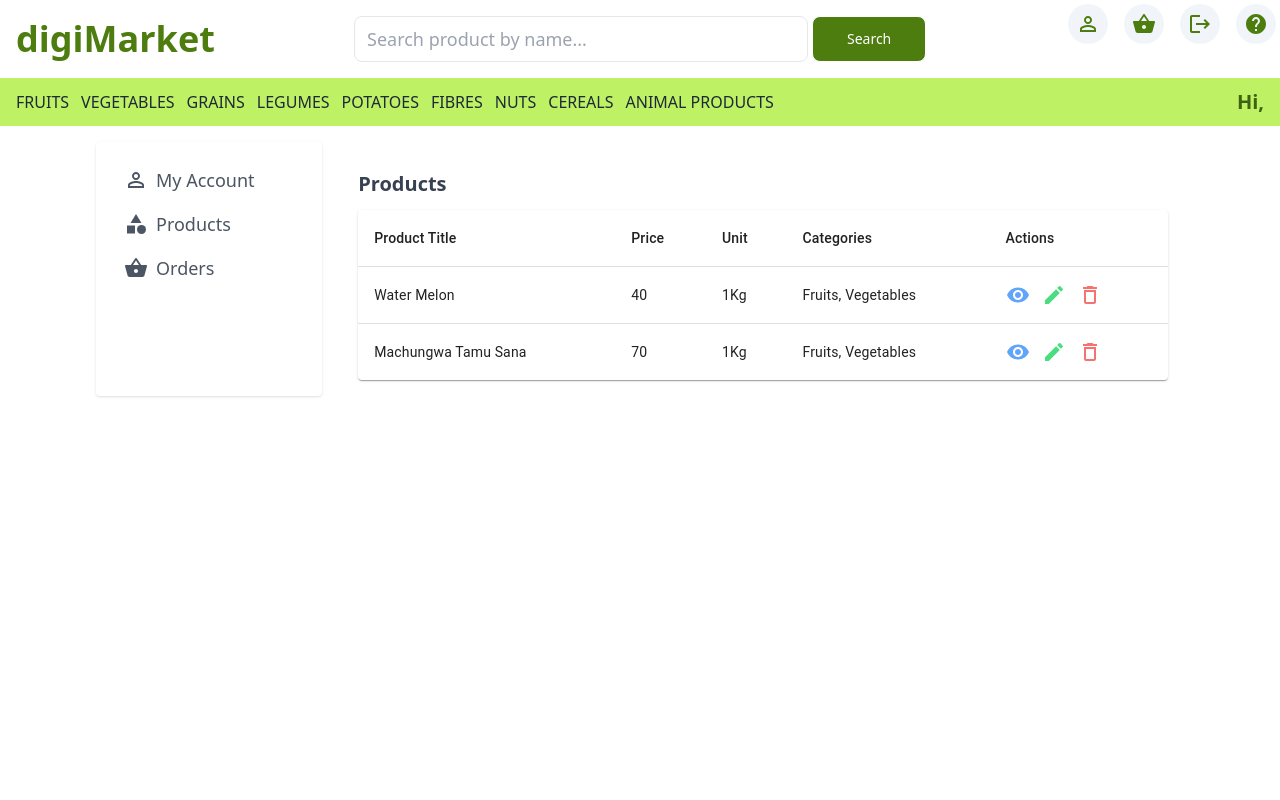
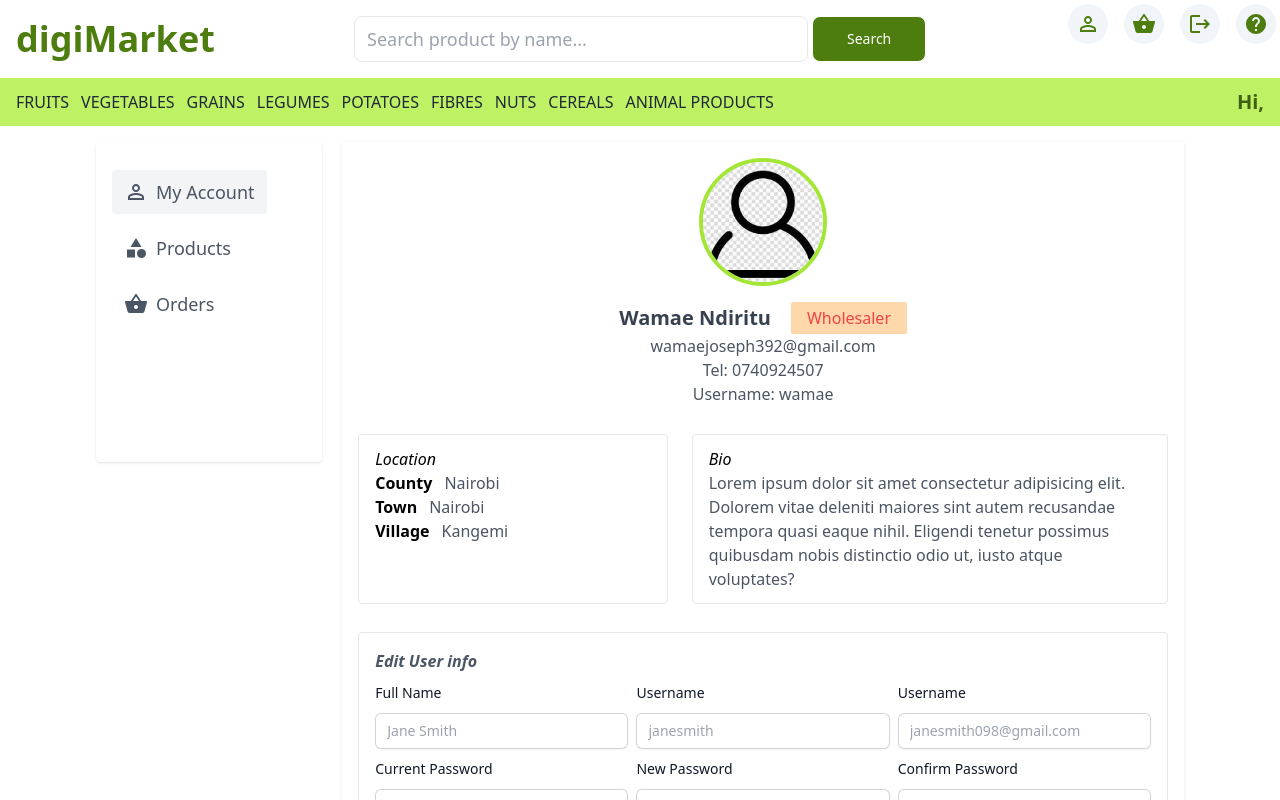
Before and after one commit to kahenyamercy/digiMarket, a React (Create React App) app in the folder client/: page /profile in a window 1280 px wide. Shown: the top 800 px of the page. Built offline with nearby package versions, Linux system fonts and the light colour scheme; sample sign-in values are in the browser's storage.

Commit message:
Handle toggling profile tabs

```diff
--- a/client/src/components/ProfileSection.jsx
+++ b/client/src/components/ProfileSection.jsx
@@ -1,30 +1,53 @@
-import React from "react";
+import React, {useState} from "react";
 import PersonOutlineIcon from "@mui/icons-material/PersonOutline";
 import ShoppingBasketIcon from "@mui/icons-material/ShoppingBasket";
 import CategoryIcon from "@mui/icons-material/Category";
 import ProductTable from "./ProductsTable";
 
 const ProfileSection = () => {
+  const [showAccount, setShowAccount] = useState(true);
+  const [showProductTab, setShowProductTab] = useState(false);
+
+  const handleTab = (tabname) => {
+    if (tabname === 'account'){
+      setShowAccount(true);
+      setShowProductTab(false);
+    } else if (tabname === 'products'){
+      setShowProductTab(true);
+      setShowAccount(false);
+    }
+  }
   return (
     <div className='px-4 md:px-24 mt-4 grid md:grid-cols-9 gap-5'>
       {/* Navigation bar for profile tabs */}
       <div className='md:col-span-2 bg-white shadow rounded p-4 max-h-80'>
-        <div className='flex gap-2 items-center text-gray-600 hover:bg-gray-100 hover:rounded px-3 py-2 cursor-pointer'>
+        <button
+          className={`flex gap-2 items-center text-gray-600 mt-3 ${
+            showAccount && "bg-gray-100 rounded"
+          } hover:bg-gray-100 hover:rounded px-3 py-2 cursor-pointer`}
+          onClick={() => handleTab("account")}
+        >
           <PersonOutlineIcon />
           <h3 className='text-lg my-auto'>My Account</h3>
-        </div>
-        <div className='flex gap-2 items-center text-gray-600 hover:bg-gray-100 hover:rounded px-3 py-2 cursor-pointer'>
+        </button>
+        <button
+          className={`flex gap-2 items-center text-gray-600 mt-3 ${
+            showProductTab && "bg-gray-100 rounded"
+          } hover:bg-gray-100 hover:rounded px-3 py-2 cursor-pointer`}
+          onClick={() => handleTab("products")}
+        >
           <CategoryIcon />
           <h3 className='text-lg my-auto'>Products</h3>
-        </div>
-        <div className='flex gap-2 items-center text-gray-600 hover:bg-gray-100 hover:rounded px-3 py-2 cursor-pointer'>
+        </button>
+        <button className='flex gap-2 items-center text-gray-600 mt-3 hover:bg-gray-100 hover:rounded px-3 py-2 cursor-pointer'>
           <ShoppingBasketIcon />
           <h3 className='text-lg my-auto'>Orders</h3>
-        </div>
+        </button>
       </div>
       <section className='md:col-span-7'>
         {/* My Account section */}
-        {/* <section className=' flex flex-col gap-4 justify-center items-center shadow rouded p-4'>
+        {showAccount && (
+          <section className=' flex flex-col gap-4 justify-center items-center shadow rouded p-4'>
             <div className='w-32 h-32 rounded-full border border-4 border-lime-400'>
               <img
                 src='/assets/images/user-avatar.jpeg'
@@ -64,15 +87,15 @@ const ProfileSection = () => {
               <div className='col-span-1 md:col-span-3 border my-3 rounded px-4 flex flex-col py-3'>
                 <h6 className='text-start italic'>Bio</h6>
                 <p className='text-gray-600'>
-                Lorem ipsum dolor sit amet consectetur adipisicing elit. Dolorem
-                vitae deleniti maiores sint autem recusandae tempora quasi eaque
-                nihil. Eligendi tenetur possimus quibusdam nobis distinctio odio
-                ut, iusto atque voluptates?
+                  Lorem ipsum dolor sit amet consectetur adipisicing elit.
+                  Dolorem vitae deleniti maiores sint autem recusandae tempora
+                  quasi eaque nihil. Eligendi tenetur possimus quibusdam nobis
+                  distinctio odio ut, iusto atque voluptates?
                 </p>
               </div>
-          </section> */}
+            </section>
             {/* Edit user info section */}
-        {/* <section className='w-full border rounded p-4'>
+            <section className='w-full border rounded p-4'>
               <h6 className='text-gray-600 font-semibold italic'>
                 Edit User info
               </h6>
@@ -279,12 +302,17 @@ const ProfileSection = () => {
                 Update details
               </button>
             </section>
-        </section> */}
+          </section>
+        )}
         {/* Products Section */}
+        {showProductTab && (
           <section className='rounded p-4'>
-          <h4 className="font-semibold text-xl text-gray-700 py-3">Products</h4>
+            <h4 className='font-semibold text-xl text-gray-700 py-3'>
+              Products
+            </h4>
             <ProductTable />
           </section>
+        )}
       </section>
     </div>
   );
```
Lines whose indentation alone changed are shown as unchanged.
